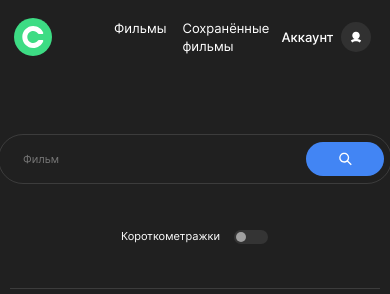
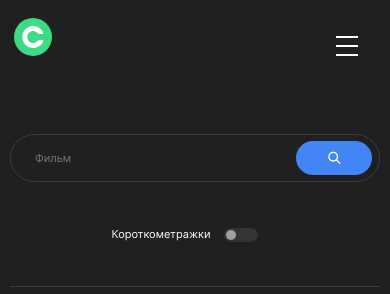
Before and after one commit to julbrn/movies-explorer-frontend, a React (Create React App) app: page /movies in a window 390 px wide. Shown: the top 294 px of the page. Built offline with nearby package versions, Linux system fonts and the light colour scheme.

Commit message:
fixed bugs and added an animated burger button

```diff
--- a/src/components/Header/Header.css
+++ b/src/components/Header/Header.css
@@ -6,6 +6,7 @@
   align-items: center;
   justify-content: space-between;
   width: 100%;
+  position: relative;
 }
 
 .header__links {
@@ -31,3 +32,66 @@
     padding: 18px 14px;
   }
 }
+
+.burger {
+  display: none;
+  outline-color: transparent;
+  border: none;
+  background-color: transparent;
+  padding: 0;
+  position: absolute;
+  align-self: flex-end;
+  right: 30px;
+  top: 15px;
+  width: 44px;
+  height: 44px;
+  cursor: pointer;
+}
+
+@media (max-width: 900px) {
+  .burger {
+    display: block;
+  }
+}
+
+@media (max-width: 610px) {
+  .burger {
+    width: 40px;
+    height: 43px;
+    right: 23px;
+    top: 27.5px;
+  }
+}
+
+.burger__bar {
+  background-color: var(--font-color-light);
+  display: block;
+  height: 3px;
+  width: 28px;
+  transition: .3s all;
+  margin: 0 auto 7px;
+}
+
+@media screen and (max-width: 610px) {
+  .burger__bar {
+  height: 2.5px;
+  width: 22px;
+  margin-bottom: 6.5px;
+  }
+}
+
+.burger__bar_cross {
+  margin-bottom: -1px;
+}
+
+.burger__bar_cross:nth-child(1) {
+  transform: translateY(1px) rotate(-45deg);
+}
+
+.burger__bar_cross:nth-child(2) {
+  display: none;
+}
+
+.burger__bar_cross:nth-child(3) {
+  transform: translateY(-1px) rotate(45deg);
+}
--- a/src/components/Header/Header.js
+++ b/src/components/Header/Header.js
@@ -1,30 +1,37 @@
 import React from 'react';
-import { Link, Route, Switch } from "react-router-dom";
+import { useState } from "react";
+import { Link, useLocation } from "react-router-dom";
 import './Header.css';
 import logo from '../../images/logo.svg';
-import { Navigation } from '../Navigation/Navigation';
 
-export const Header = () => {
+export const Header = ({ children }) => {
+  const location = useLocation();
+  const isLocationAuthorized = location.pathname.includes('movies' || 'profile');
+  const [isClickedBurger, setIsClickedBurger] = useState(false);
+  function onBurgerClick() {
+    setIsClickedBurger(!isClickedBurger)
+  }
   return (
     <header className="header">
       <Link to="/" aria-label="На главную">
         <img className="logo" src={logo} alt="Лого BeatFilm" />
       </Link>
-      <Switch>
-        <Route exact path="/">
-          <ul className='header__links'>
-            <Link
-              to="/signup"
-              className='link link_type_signup'>Регистрация</Link>
-            <Link
-              to="/signin"
-              className='link link_type_signin'>Войти</Link>
-          </ul>
-        </Route>
-        <Route path={["/profile", "/movies", "/saved-movies"]}>
-          <Navigation />
-        </Route>
-      </Switch>
+      {isLocationAuthorized && (
+        <button
+          className="burger"
+          type="button"
+          aria-label="Открыть меню"
+          onClick={onBurgerClick}
+        >
+          <span className={`${isClickedBurger ? 'burger__bar' +
+            ' burger__bar_cross' : 'burger__bar'}`}></span>
+          <span className={`${isClickedBurger ? 'burger__bar' +
+            ' burger__bar_cross' : 'burger__bar'}`}></span>
+          <span className={`${isClickedBurger ? 'burger__bar' +
+            ' burger__bar_cross' : 'burger__bar'}`}></span>
+        </button>
+      )}
+      {children}
     </header>
   )
 };
--- a/src/components/Movies/FilterCheckbox/FilterCheckbox.css
+++ b/src/components/Movies/FilterCheckbox/FilterCheckbox.css
@@ -1,7 +1,7 @@
 .shorts {
   display: flex;
   align-items: center;
-  min-width: 148px;
+  min-width: 167px;
   box-sizing: border-box;
 }
 
--- a/src/components/Movies/SearchForm/SearchForm.css
+++ b/src/components/Movies/SearchForm/SearchForm.css
@@ -47,6 +47,7 @@
 }
 
 .search-form__label {
+  box-sizing: border-box;
   color: var(--semi-transparent);
   font-weight: 400;
   font-size: 14px;
--- a/src/components/Navigation/Navigation.css
+++ b/src/components/Navigation/Navigation.css
@@ -3,6 +3,7 @@
   margin: 0;
   box-sizing: border-box;
   width: 100%;
+  position: relative;
 }
 
 .nav__items {
@@ -16,12 +17,30 @@
   align-items: center;
 }
 
+@media screen and (max-width: 900px) {
+  .nav__items {
+    padding-top: 159px;
+    padding-bottom: 90px;
+    flex-direction: column;
+    align-items: center;
+    justify-content: space-between;
+    position: fixed;
+    top: 0;
+    bottom: 0;
+    right: 0;
+    max-width: 520px;
+    background-color: var(--background-color);
+    z-index: 5;
+  }
+}
+
 .nav__item {
   display: flex;
   align-items: center;
   margin: 0;
   padding: 0;
 }
+
 .nav__movie-items {
   display: flex;
   flex-direction: row;
@@ -29,6 +48,17 @@
   padding: 0;
   gap: 16px;
   margin-left: 62px;
+}
+
+@media screen and (max-width: 900px) {
+  .nav__movie-items {
+    flex-direction: column;
+    align-items: center;
+    justify-content: flex-start;
+    gap: 0;
+    padding: 0;
+    margin: 0;
+  }
 }
 .nav__movie-item {
   margin: 0;
@@ -45,6 +75,14 @@
   opacity: 1;
   transition: opacity 0.2s linear;
   cursor: pointer;
+}
+
+@media screen and (max-width: 900px) {
+  .nav__link {
+    font-size: 18px;
+    font-weight: 500;
+    line-height: 1.21;
+  }
 }
 .nav__profile-btn {
   width: 100px;
@@ -63,6 +101,22 @@
   transition: opacity 0.2s linear;
   cursor: pointer;
 }
+
+
+@media screen and (max-width: 900px) {
+  .nav__profile-btn {
+    font-size: 18px;
+    font-weight: 500;
+    line-height: 1.21;
+  }
+}
+
+@media screen and (max-width: 900px) {
+  .nav__utils {
+    display: none;
+  }
+}
+
 .nav__profile-icon {
   width: 30px;
   height: 30px;
--- a/src/components/Navigation/Navigation.js
+++ b/src/components/Navigation/Navigation.js
@@ -1,15 +1,22 @@
 import './Navigation.css';
-import { NavLink } from 'react-router-dom';
+import { NavLink, useLocation, Link } from 'react-router-dom';
 
 export const Navigation = () => {
+  const location = useLocation();
+  const isLocationAuthorized = location.pathname.includes('movies' || 'profile');
+  const isBurger = false;
   return (
     <nav className="nav">
       <ul className="nav__items">
-        <li className="nav__item">
-          <span className="nav__utils"></span>
-        </li>
-        <li className="nav__item">
-          <ul className='nav__movie-items'>
+        {isLocationAuthorized ?? (
+          <>
+            {isBurger && (
+              <NavLink
+                className="nav__link"
+                activeClassName="nav__link_active"
+                to="/">Главная
+              </NavLink>
+            )}
             <li className="nav__movie-item">
               <NavLink
                 className="nav__link"
@@ -24,9 +31,27 @@ export const Navigation = () => {
                 to="/saved-movies">Сохранённые фильмы
               </NavLink>
             </li>
+          </>
+        )}
+
       </ul>
+      <ul className="navigation-links navigation-links_type_profile">
+        {!isLocationAuthorized && (
+          <>
+            <li>
+              <Link
+                to="/signup"
+                className='link link_type_signup'>Регистрация</Link>
             </li>
-        <li className="nav__item">
+            <li>
+              <Link
+                to="/signin"
+                className='link link_type_signin'>Войти</Link>
+            </li>
+          </>
+        )}
+        {isLocationAuthorized && (
+          <li>
             <NavLink
               className="nav__profile-btn"
               activeClassName="nav__profile-btn_active"
@@ -35,7 +60,9 @@ export const Navigation = () => {
               <button className="nav__profile-icon" />
             </NavLink>
           </li>
-      </ul >
+        )}
+      </ul>
     </nav >
-  );
-};
+
+  )
+}
--- a/src/components/NotFound/NotFound.css
+++ b/src/components/NotFound/NotFound.css
@@ -12,8 +12,6 @@
 @media screen and (max-width: 900px) {
   .not-found {
     height: 1024px;
-    padding-top: 408px;
-    padding-bottom: 222px;
   }
 }
 
--- a/src/components/NotFound/NotFound.js
+++ b/src/components/NotFound/NotFound.js
@@ -1,13 +1,12 @@
-import {
-  Link, useLocation,
-} from 'react-router-dom';
+import { useHistory, Link } from "react-router-dom";
 import './NotFound.css';
 
 export const NotFound = () => {
-  const navigate = useLocation();
-  const goBack = () => {
-    navigate(-1);
-  };
+  const history = useHistory();
+
+  function handleClick() {
+    history.goBack();
+  }
 
   return (
     <main className="not-found">
@@ -15,7 +14,7 @@ export const NotFound = () => {
         <h1 className="not-found__title">404</h1>
         <p className="not-found__text">Страница не страница</p>
       </div>
-      <Link className="link link_color_blue" to={goBack}>
+      <Link className="link link_color_blue" to="#" onClick={handleClick}>
         Назад
       </Link>
     </main>
```
Lines whose indentation alone changed are shown as unchanged.
